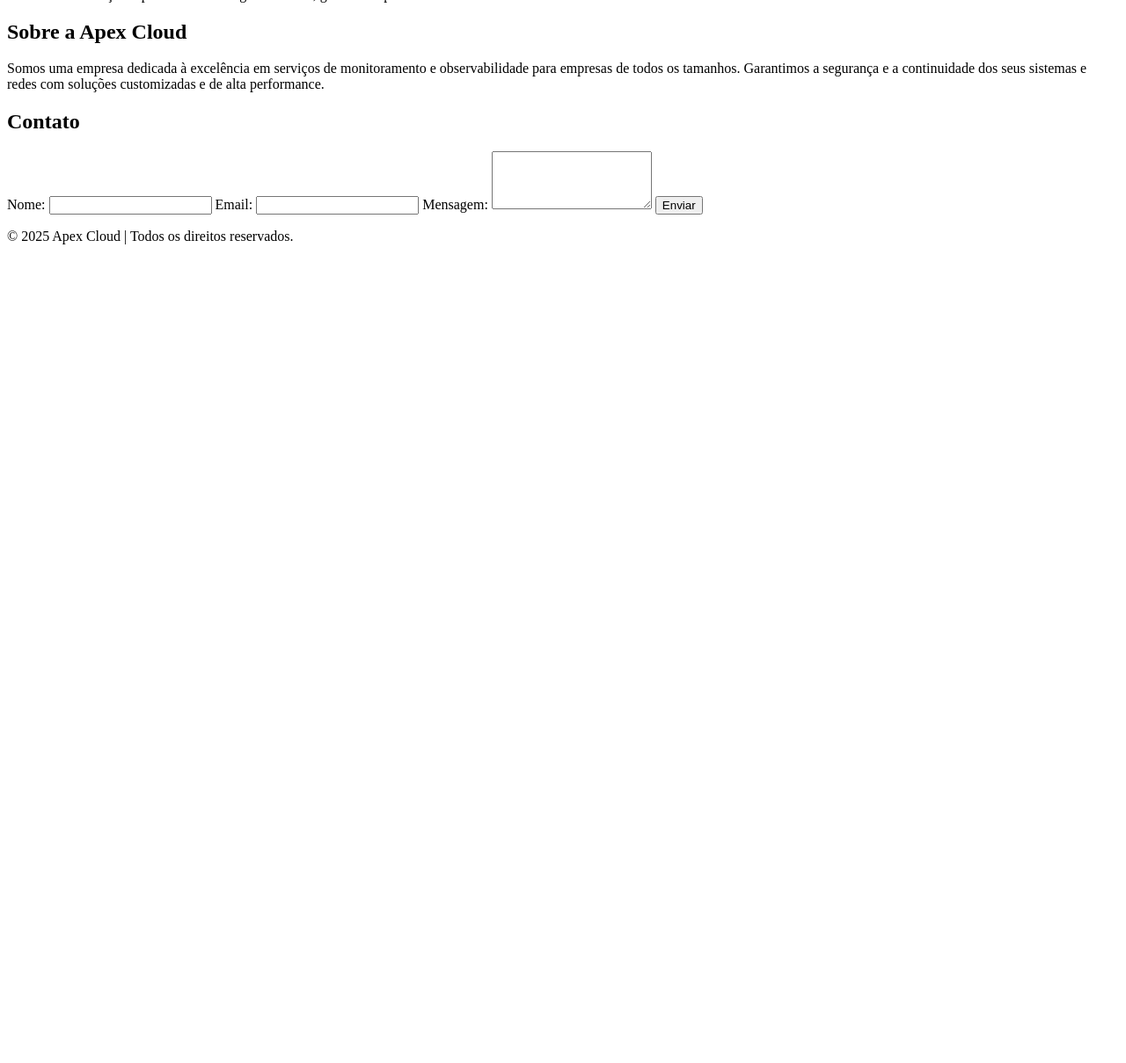
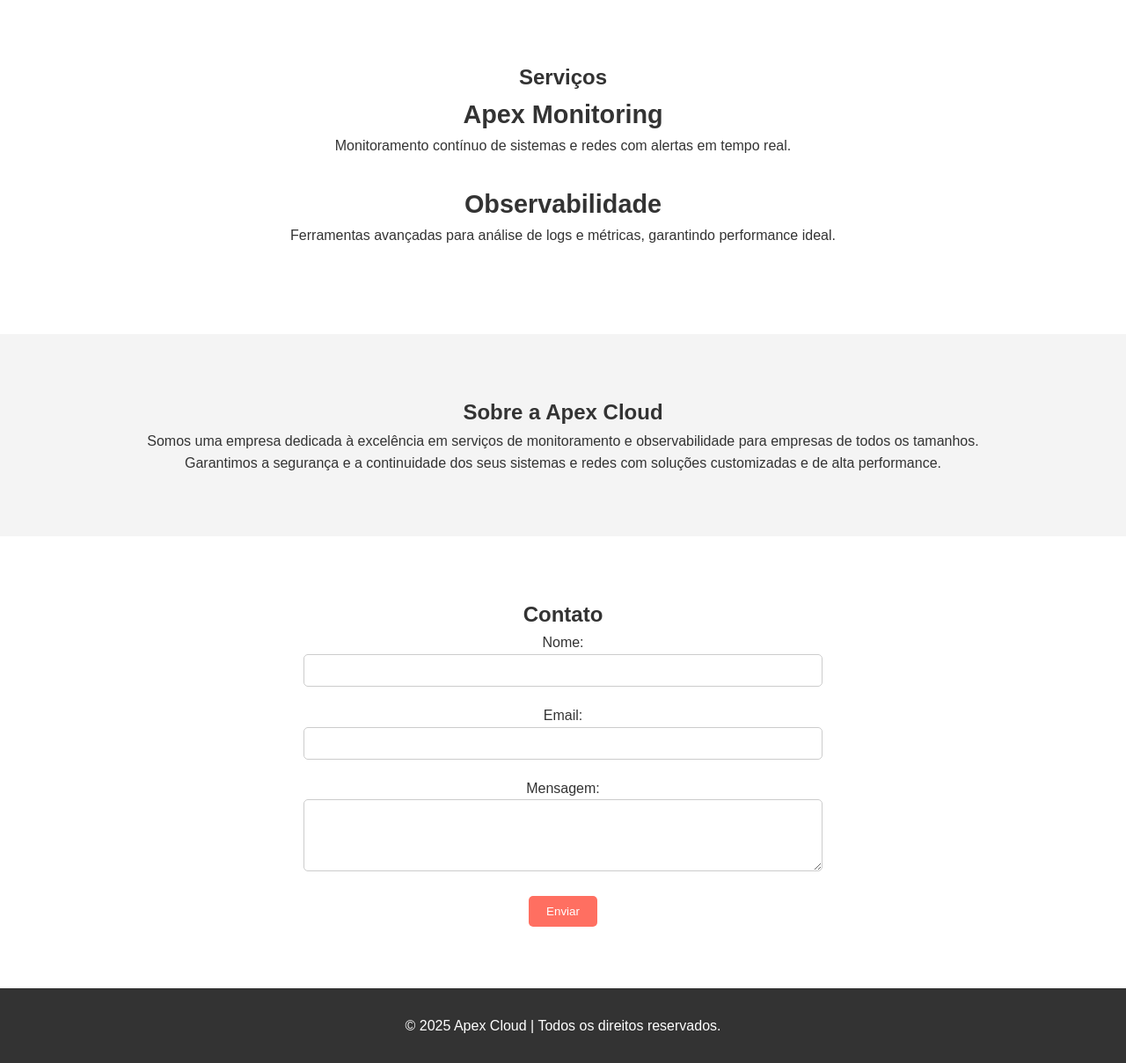
Before and after one commit to rsdenck/apex.cloud, a PHP site: page / in a window 1280 px wide. Shown: the part 742-1951 px from the top of the page at 88% size. Before the commit the page ends 1020 px from the top, so only its background shows below. Run offline with PHP 8.4, Linux system fonts and the light colour scheme.

Commit message:
Update style.css

```diff
--- a/style.css
+++ b/style.css
@@ -1,11 +1,142 @@
-/apex.cloud
-  /css
-    - style.css
-  /images
-    - logo.png
-    - background.jpg
-  /js
-    - script.js (caso necessário)
-  - index.html
-  - contact.php (para formulário de contato, se necessário)
-  - README.md
+/* Reset básico */
+* {
+    margin: 0;
+    padding: 0;
+    box-sizing: border-box;
+}
+
+/* Body e fontes */
+body {
+    font-family: Arial, sans-serif;
+    line-height: 1.6;
+    background-color: #f4f4f4;
+    color: #333;
+}
+
+/* Container comum */
+.container {
+    width: 80%;
+    margin: 0 auto;
+    padding: 20px;
+}
+
+/* Header */
+header {
+    background-color: #333;
+    color: #fff;
+    padding: 20px 0;
+}
+
+header h1 {
+    display: flex;
+    align-items: center;
+    justify-content: space-between;
+    font-size: 2rem;
+}
+
+header nav ul {
+    list-style-type: none;
+    display: flex;
+}
+
+header nav ul li {
+    margin: 0 10px;
+}
+
+header nav ul li a {
+    color: #fff;
+    text-decoration: none;
+}
+
+/* Hero Section */
+.hero {
+    background: url('images/background.jpg') no-repeat center center/cover;
+    color: #fff;
+    padding: 100px 0;
+    text-align: center;
+}
+
+.hero h2 {
+    font-size: 2.5rem;
+    margin-bottom: 20px;
+}
+
+.hero .cta-button {
+    background-color: #ff6f61;
+    color: #fff;
+    padding: 10px 20px;
+    text-decoration: none;
+    border-radius: 5px;
+}
+
+/* Services Section */
+.services {
+    background-color: #fff;
+    padding: 50px 0;
+    text-align: center;
+}
+
+.services .service {
+    margin-bottom: 30px;
+}
+
+.services .service h3 {
+    font-size: 1.8rem;
+}
+
+/* About Section */
+.about {
+    background-color: #f4f4f4;
+    padding: 50px 0;
+    text-align: center;
+}
+
+/* Contact Section */
+.contact {
+    background-color: #fff;
+    padding: 50px 0;
+    text-align: center;
+}
+
+.contact form {
+    width: 60%;
+    margin: 0 auto;
+}
+
+.contact form input,
+.contact form textarea {
+    width: 100%;
+    padding: 10px;
+    margin-bottom: 20px;
+    border: 1px solid #ccc;
+    border-radius: 5px;
+}
+
+.contact form button {
+    background-color: #ff6f61;
+    color: #fff;
+    padding: 10px 20px;
+    border: none;
+    border-radius: 5px;
+    cursor: pointer;
+}
+
+/* Footer */
+footer {
+    background-color: #333;
+    color: #fff;
+    text-align: center;
+    padding: 10px 0;
+}
+
+/* Responsividade */
+@media (max-width: 768px) {
+    .hero h2 {
+        font-size: 1.8rem;
+    }
+
+    .services .service,
+    .about p {
+        font-size: 1.2rem;
+    }
+}
```
